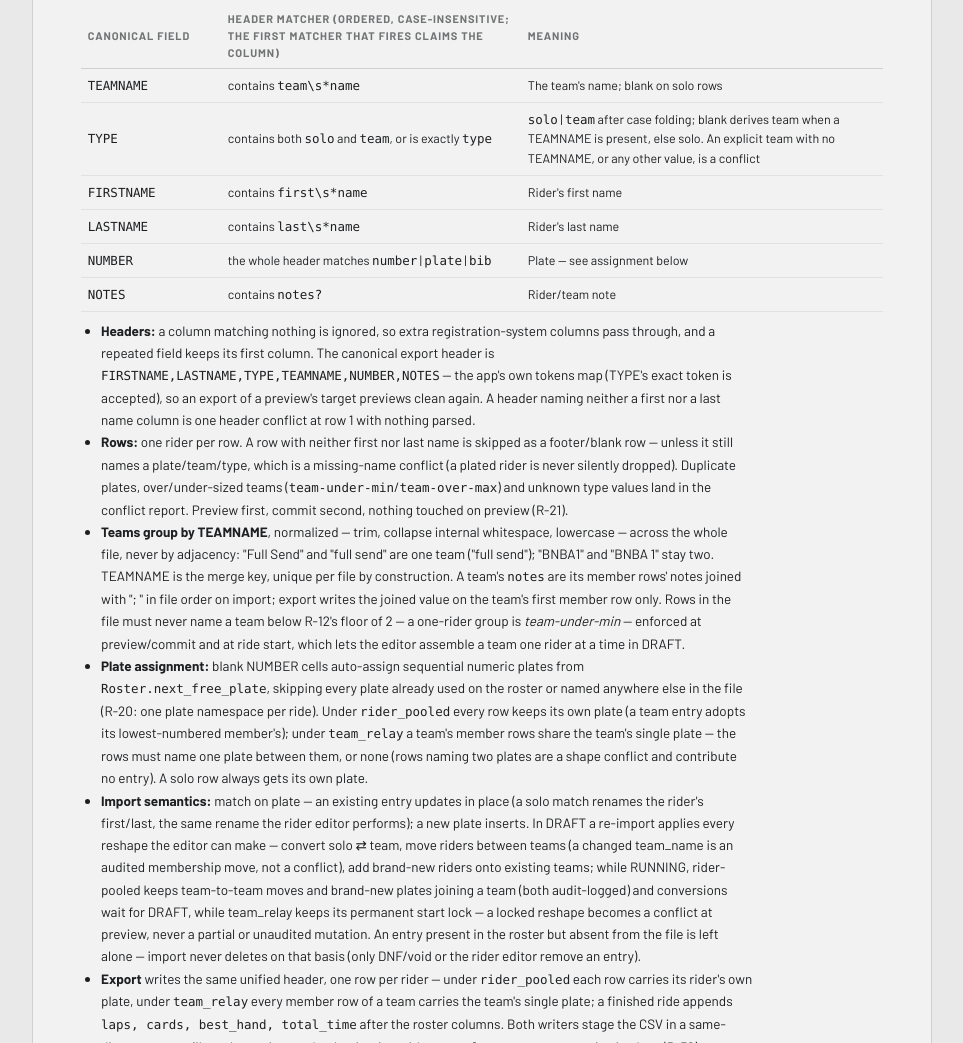
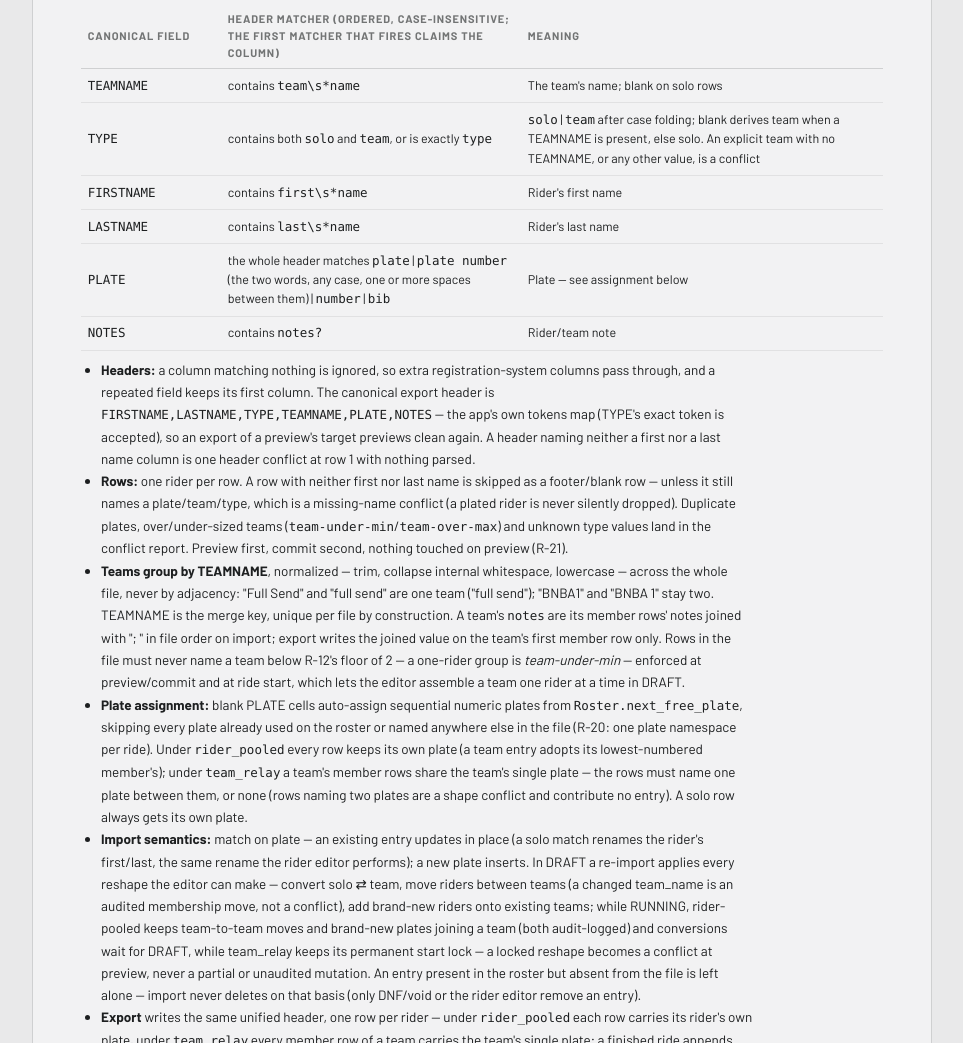
Before and after one commit to mbuckaway/rivercrossing, a website: page design/docs-html/RiverCrossing - Spec.dc.html in a window 1280 px wide. Shown: the part 6247-7290 px from the top of the page, without its empty margins (158-1121 px from the left). Drawn offline with nearby package versions, Linux system fonts and the light colour scheme.

Commit message:
docs: add an Unreleased changelog entry and sync the design-doc mirror
Records the branch's notable changes under Unreleased (the high-card draw, the finish override, the CSV PLATE rename and name casing, the chip-contrast fix, the guide rewrite), updates the two historical changelog mentions of the old NUMBER header, and brings the browsable design/docs-html mirror in line with the canonical markdown.

```diff
--- a/design/docs-html/RiverCrossing - Spec.dc.html
+++ b/design/docs-html/RiverCrossing - Spec.dc.html
@@ -180,15 +180,15 @@
 <tr><td><code style="font-family:ui-monospace,Menlo,monospace;font-size:12.5px">TYPE</code></td><td>contains both <code style="font-family:ui-monospace,Menlo,monospace;font-size:12.5px">solo</code> and <code style="font-family:ui-monospace,Menlo,monospace;font-size:12.5px">team</code>, or is exactly <code style="font-family:ui-monospace,Menlo,monospace;font-size:12.5px">type</code></td><td><code style="font-family:ui-monospace,Menlo,monospace;font-size:12.5px">solo</code> | <code style="font-family:ui-monospace,Menlo,monospace;font-size:12.5px">team</code> after case folding; blank derives team when a TEAMNAME is present, else solo. An explicit team with no TEAMNAME, or any other value, is a conflict</td></tr>
 <tr><td><code style="font-family:ui-monospace,Menlo,monospace;font-size:12.5px">FIRSTNAME</code></td><td>contains <code style="font-family:ui-monospace,Menlo,monospace;font-size:12.5px">first\s*name</code></td><td>Rider's first name</td></tr>
 <tr><td><code style="font-family:ui-monospace,Menlo,monospace;font-size:12.5px">LASTNAME</code></td><td>contains <code style="font-family:ui-monospace,Menlo,monospace;font-size:12.5px">last\s*name</code></td><td>Rider's last name</td></tr>
-<tr><td><code style="font-family:ui-monospace,Menlo,monospace;font-size:12.5px">NUMBER</code></td><td>the whole header matches <code style="font-family:ui-monospace,Menlo,monospace;font-size:12.5px">number</code> | <code style="font-family:ui-monospace,Menlo,monospace;font-size:12.5px">plate</code> | <code style="font-family:ui-monospace,Menlo,monospace;font-size:12.5px">bib</code></td><td>Plate — see assignment below</td></tr>
+<tr><td><code style="font-family:ui-monospace,Menlo,monospace;font-size:12.5px">PLATE</code></td><td>the whole header matches <code style="font-family:ui-monospace,Menlo,monospace;font-size:12.5px">plate</code> | <code style="font-family:ui-monospace,Menlo,monospace;font-size:12.5px">plate number</code> (the two words, any case, one or more spaces between them) | <code style="font-family:ui-monospace,Menlo,monospace;font-size:12.5px">number</code> | <code style="font-family:ui-monospace,Menlo,monospace;font-size:12.5px">bib</code></td><td>Plate — see assignment below</td></tr>
 <tr><td><code style="font-family:ui-monospace,Menlo,monospace;font-size:12.5px">NOTES</code></td><td>contains <code style="font-family:ui-monospace,Menlo,monospace;font-size:12.5px">notes?</code></td><td>Rider/team note</td></tr>
 </tbody>
 </table>
 <ul style="font-size:13.5px;line-height:1.65;margin:8px 0;padding-left:20px;max-width:88ch">
-<li><strong>Headers:</strong> a column matching nothing is ignored, so extra registration-system columns pass through, and a repeated field keeps its first column. The canonical export header is <code style="font-family:ui-monospace,Menlo,monospace;font-size:12.5px">FIRSTNAME,LASTNAME,TYPE,TEAMNAME,NUMBER,NOTES</code> — the app's own tokens map (TYPE's exact token is accepted), so an export of a preview's target previews clean again. A header naming neither a first nor a last name column is one header conflict at row 1 with nothing parsed.</li>
+<li><strong>Headers:</strong> a column matching nothing is ignored, so extra registration-system columns pass through, and a repeated field keeps its first column. The canonical export header is <code style="font-family:ui-monospace,Menlo,monospace;font-size:12.5px">FIRSTNAME,LASTNAME,TYPE,TEAMNAME,PLATE,NOTES</code> — the app's own tokens map (TYPE's exact token is accepted), so an export of a preview's target previews clean again. A header naming neither a first nor a last name column is one header conflict at row 1 with nothing parsed.</li>
 <li><strong>Rows:</strong> one rider per row. A row with neither first nor last name is skipped as a footer/blank row — unless it still names a plate/team/type, which is a missing-name conflict (a plated rider is never silently dropped). Duplicate plates, over/under-sized teams (<code style="font-family:ui-monospace,Menlo,monospace;font-size:12.5px">team-under-min</code>/<code style="font-family:ui-monospace,Menlo,monospace;font-size:12.5px">team-over-max</code>) and unknown type values land in the conflict report. Preview first, commit second, nothing touched on preview (R-21).</li>
 <li><strong>Teams group by TEAMNAME</strong>, normalized — trim, collapse internal whitespace, lowercase — across the whole file, never by adjacency: "Full Send" and "full   send" are one team ("full send"); "BNBA1" and "BNBA 1" stay two. TEAMNAME is the merge key, unique per file by construction. A team's <code style="font-family:ui-monospace,Menlo,monospace;font-size:12.5px">notes</code> are its member rows' notes joined with "; " in file order on import; export writes the joined value on the team's first member row only. Rows in the file must never name a team below R-12's floor of 2 — a one-rider group is <em>team-under-min</em> — enforced at preview/commit and at ride start, which lets the editor assemble a team one rider at a time in DRAFT.</li>
-<li><strong>Plate assignment:</strong> blank NUMBER cells auto-assign sequential numeric plates from <code style="font-family:ui-monospace,Menlo,monospace;font-size:12.5px">Roster.next_free_plate</code>, skipping every plate already used on the roster or named anywhere else in the file (R-20: one plate namespace per ride). Under <code style="font-family:ui-monospace,Menlo,monospace;font-size:12.5px">rider_pooled</code> every row keeps its own plate (a team entry adopts its lowest-numbered member's); under <code style="font-family:ui-monospace,Menlo,monospace;font-size:12.5px">team_relay</code> a team's member rows share the team's single plate — the rows must name one plate between them, or none (rows naming two plates are a shape conflict and contribute no entry). A solo row always gets its own plate.</li>
+<li><strong>Plate assignment:</strong> blank PLATE cells auto-assign sequential numeric plates from <code style="font-family:ui-monospace,Menlo,monospace;font-size:12.5px">Roster.next_free_plate</code>, skipping every plate already used on the roster or named anywhere else in the file (R-20: one plate namespace per ride). Under <code style="font-family:ui-monospace,Menlo,monospace;font-size:12.5px">rider_pooled</code> every row keeps its own plate (a team entry adopts its lowest-numbered member's); under <code style="font-family:ui-monospace,Menlo,monospace;font-size:12.5px">team_relay</code> a team's member rows share the team's single plate — the rows must name one plate between them, or none (rows naming two plates are a shape conflict and contribute no entry). A solo row always gets its own plate.</li>
 <li><strong>Import semantics:</strong> match on plate — an existing entry updates in place (a solo match renames the rider's first/last, the same rename the rider editor performs); a new plate inserts. In DRAFT a re-import applies every reshape the editor can make — convert solo ⇄ team, move riders between teams (a changed team_name is an audited membership move, not a conflict), add brand-new riders onto existing teams; while RUNNING, rider-pooled keeps team-to-team moves and brand-new plates joining a team (both audit-logged) and conversions wait for DRAFT, while team_relay keeps its permanent start lock — a locked reshape becomes a conflict at preview, never a partial or unaudited mutation. An entry present in the roster but absent from the file is left alone — import never deletes on that basis (only DNF/void or the rider editor remove an entry).</li>
 <li><strong>Export</strong> writes the same unified header, one row per rider — under <code style="font-family:ui-monospace,Menlo,monospace;font-size:12.5px">rider_pooled</code> each row carries its rider's own plate, under <code style="font-family:ui-monospace,Menlo,monospace;font-size:12.5px">team_relay</code> every member row of a team carries the team's single plate; a finished ride appends <code style="font-family:ui-monospace,Menlo,monospace;font-size:12.5px">laps, cards, best_hand, total_time</code> after the roster columns. Both writers stage the CSV in a same-directory temp file and swap it over the destination with <code style="font-family:ui-monospace,Menlo,monospace;font-size:12.5px">os.replace</code> — never truncating in place (R-52).</li>
 </ul>
```
Also changed, not shown: design/docs-html/RiverCrossing - Requirements.dc.html (+1 -1 lines), CHANGELOG.md.
